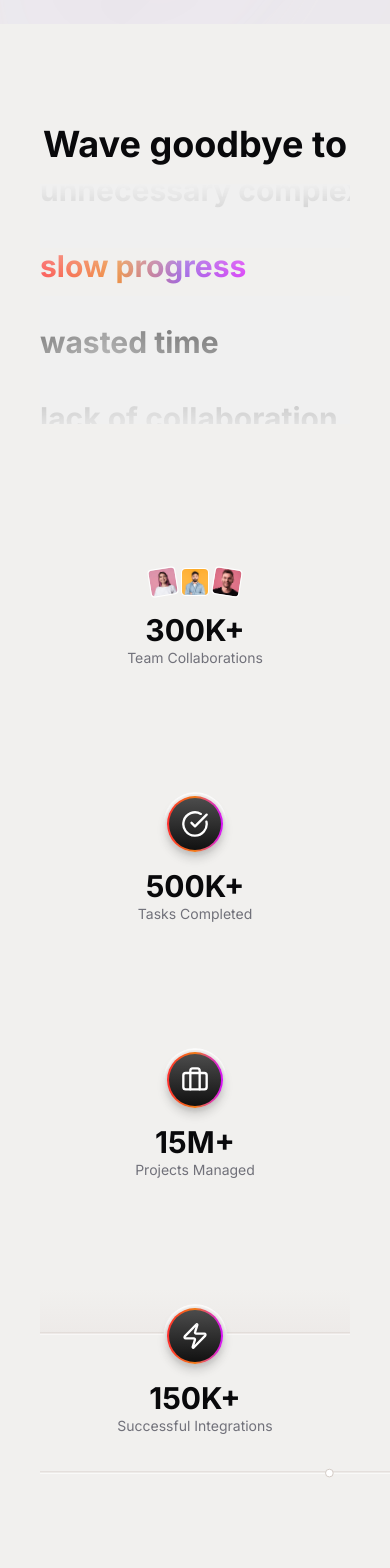
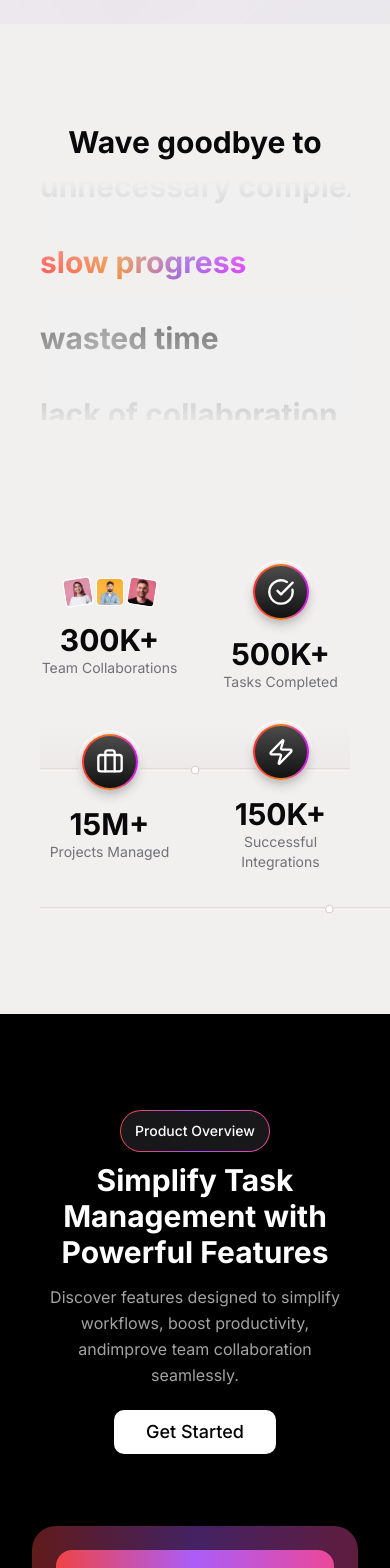
Before and after one commit to OmniCommsAI/omnicommsai-landingpg, a React (Vite) app: page / in a window 390 px wide. Shown: the part 5680-7248 px from the top of the page. Built offline with nearby package versions, Linux system fonts and the light colour scheme; the HTML template or start-up script is replaced by a standard one.

Commit message:
Refactor WaveGoodbyeSection for mobile

```diff
--- a/src/components/WaveGoodbyeSection.tsx
+++ b/src/components/WaveGoodbyeSection.tsx
@@ -74,7 +74,7 @@ const WaveGoodbyeSection = () => {
               </div>
 
               {/* Main heading */}
-              <h2 className="text-4xl sm:text-5xl md:text-6xl font-bold text-foreground text-center lg:text-left lg:whitespace-nowrap flex-shrink-0">
+              <h2 className="text-3xl sm:text-5xl md:text-6xl font-bold text-foreground text-center lg:text-left lg:whitespace-nowrap flex-shrink-0">
                 Wave goodbye to
               </h2>
             </div>
@@ -163,9 +163,9 @@ const WaveGoodbyeSection = () => {
             </div>
 
             {/* Stats Container - Responsive */}
-            <div className="flex flex-wrap justify-evenly items-center gap-32 sm:gap-12 md:gap-16 relative z-10">
+            <div className="grid grid-cols-2 sm:flex sm:flex-wrap sm:justify-evenly items-center gap-8 sm:gap-12 md:gap-16 relative z-10">
               {/* Team Collaborations */}
-              <div className="flex flex-col items-center gap-4 w-full sm:w-auto">
+              <div className="flex flex-col items-center gap-4">
                 <div className="flex items-center gap-1">
                   <div className="w-7 h-7 rounded border border-white" style={{ transform: 'rotate(-9deg)' }}>
                     <img
@@ -196,7 +196,7 @@ const WaveGoodbyeSection = () => {
               </div>
 
               {/* Tasks Completed */}
-              <div className="flex flex-col items-center gap-4 w-full sm:w-auto">
+              <div className="flex flex-col items-center gap-4">
                 <div className="relative">
                   <div className="absolute -inset-1 rounded-full pointer-events-none z-0">
                     <img
@@ -226,7 +226,7 @@ const WaveGoodbyeSection = () => {
               </div>
 
               {/* Projects Managed */}
-              <div className="flex flex-col items-center gap-4 w-full sm:w-auto">
+              <div className="flex flex-col items-center gap-4">
                 <div className="relative">
                   <div className="absolute -inset-1 rounded-full pointer-events-none z-0">
                     <img
@@ -256,7 +256,7 @@ const WaveGoodbyeSection = () => {
               </div>
 
               {/* Successful Integrations */}
-              <div className="flex flex-col items-center gap-4 w-full sm:w-auto">
+              <div className="flex flex-col items-center gap-4">
                 <div className="relative">
                   <div className="absolute -inset-1 rounded-full pointer-events-none z-0">
                     <img
```
